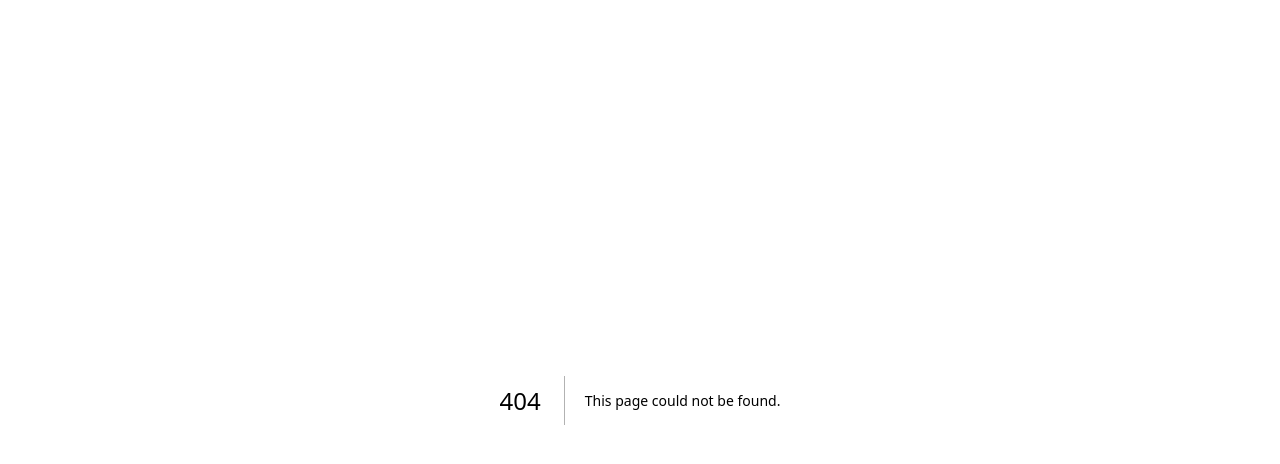
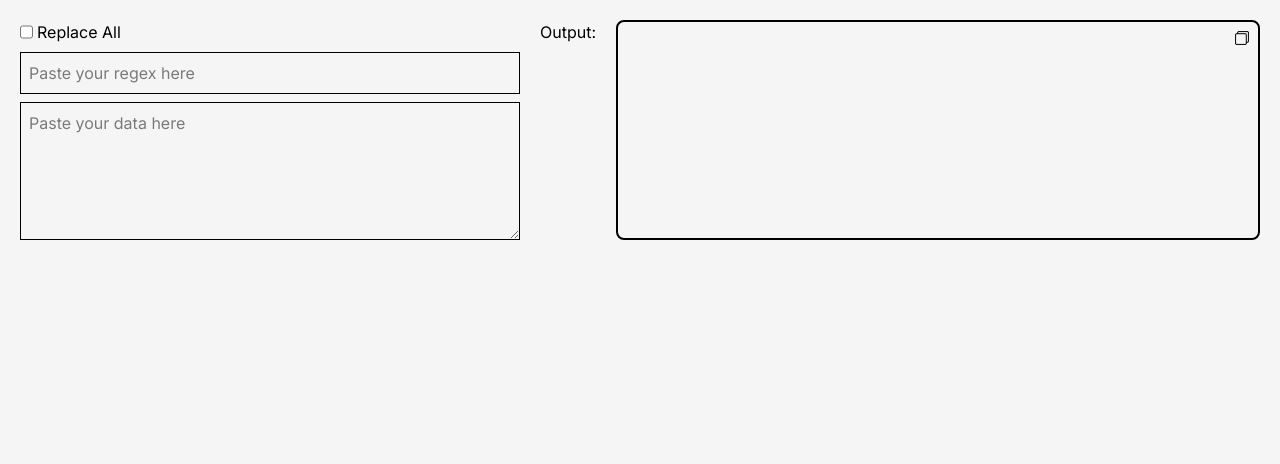
Before and after one commit to barbacenasammy/article-content-viewer, a Next.js app: page /regex in a window 1280 px wide. Before the commit this address had no page. Shown: the top 464 px of the page. Built offline with nearby package versions, Linux system fonts and the light colour scheme.

Commit message:
feat: article style enhancement and regex viewer and replacement

```diff
--- a/src/app/components/ArticleCard.tsx
+++ b/src/app/components/ArticleCard.tsx
@@ -1,16 +1,48 @@
 import Link from "next/link";
+import { useState } from "react";
 
 interface ArticleCardProps {
 	title: string;
 	slug: string;
+	isLoading?: boolean;
+	activeSlug?: string | null;
 }
 
-export default function ArticleCard({ title, slug }: ArticleCardProps) {
+export default function ArticleCard({
+	title,
+	slug,
+	isLoading,
+	activeSlug,
+}: ArticleCardProps) {
+	const [isClicked, setIsClicked] = useState(false);
+	const isActive = activeSlug === slug;
+	const isDisabled = isLoading && !isActive;
+
+	const handleClick = () => {
+		setIsClicked(true);
+	};
+
 	return (
 		<Link
 			href={`/article/${slug}`}
-			className="block p-6 bg-white rounded-lg shadow-md hover:shadow-lg transition-shadow">
-			<h3 className="text-xl font-semibold text-gray-900">{title}</h3>
+			onClick={handleClick}
+			className={`relative block p-6 bg-white rounded-lg shadow-md transition-all duration-300
+				${
+					isDisabled
+						? "opacity-50 cursor-not-allowed pointer-events-none"
+						: "hover:shadow-lg cursor-pointer"
+				}
+				${
+					isActive
+						? "before:absolute before:inset-0 before:rounded-lg before:bg-gradient-to-r before:from-blue-800 before:via-purple-500 before:to-pink-800 before:animate-gradient-x before:-z-10"
+						: ""
+				}`}>
+			<div className="relative bg-white rounded-lg h-[60px] flex items-center justify-between">
+				<h3 className="text-xl font-semibold text-gray-900">{title}</h3>
+				{isActive && (
+					<div className="h-6 w-6 rounded-full border-4 border-blue-600 border-dashed animate-spin" />
+				)}
+			</div>
 		</Link>
 	);
 }
--- a/src/app/globals.css
+++ b/src/app/globals.css
@@ -40,3 +40,61 @@ body {
 .prose a {
 	@apply text-blue-600 hover:text-blue-800 underline;
 }
+
+.prose table {
+	@apply w-full table-auto border-collapse my-8;
+}
+.prose th,
+.prose td {
+	@apply border border-gray-300 px-4 py-2 text-gray-700;
+}
+.prose th {
+	@apply bg-gray-100 text-gray-900 font-semibold;
+}
+.prose td {
+	@apply text-lg;
+}
+.prose tr:nth-child(even) {
+	@apply bg-gray-50;
+}
+.prose tr:hover {
+	@apply bg-gray-200;
+}
+.prose table {
+	@apply w-full table-auto border-collapse my-8;
+}
+.prose th,
+.prose td {
+	@apply border border-gray-300 px-4 py-2 text-gray-700;
+}
+.prose th {
+	@apply bg-gray-100 text-gray-900 font-semibold;
+}
+.prose td {
+	@apply text-lg;
+}
+.prose tr:nth-child(even) {
+	@apply bg-gray-50;
+}
+.prose tr:hover {
+	@apply bg-gray-200;
+}
+
+.prose ul {
+	@apply list-disc list-inside mb-8 bg-gray-50 p-6 rounded-lg;
+}
+.prose li {
+	@apply text-gray-700 mb-3 text-lg;
+}
+
+.prose ol {
+	@apply list-decimal list-inside mb-8  p-1 rounded-lg;
+}
+.prose li {
+	@apply text-gray-700 mb-3 text-lg;
+}
+
+.prose img {
+	@apply w-full h-full object-cover rounded-xl shadow-xl;
+	transition: transform 0.3s ease;
+}
--- /dev/null
+++ b/src/app/regex/page.tsx
@@ -0,0 +1,101 @@
+"use client";
+import { useEffect, useState, type FC } from "react";
+
+interface pageProps {}
+
+const page: FC<pageProps> = ({}) => {
+	const [input, setInput] = useState<string | number>("");
+	const [content, setContent] = useState<string | number>("");
+	const [output, setOutput] = useState("");
+	const [replaceAll, setReplaceAll] = useState<boolean>(false);
+	const [showRemark, setShowRemark] = useState(false);
+	const [remark, setRemark] = useState("");
+	//const regex101 = /<svg\b[^>]*>([\s\S]*?)<\/svg>/gi;
+	const clean_up_data = /data-block-id="[^"]*"|data-pm-slice="[^"]*"/g;
+	const handleChangeRegex = (regex: string, allOrNot?: string) => {
+		setInput(regex);
+		if (!allOrNot) {
+			setRemark("default: " + Date.now().toString());
+			setShowRemark(true);
+			setOutput(content.toString().replace(clean_up_data, ""));
+			console.log(
+				"default current value: ",
+				content.toString().replace(clean_up_data, "")
+			);
+			return;
+		}
+		if (allOrNot === "true") {
+			setRemark("Replace All: " + Date.now().toString());
+			setShowRemark(true);
+			setOutput(content.toString().replaceAll(clean_up_data, ""));
+			console.log(
+				"Replace All current value: ",
+				content.toString().replaceAll(clean_up_data, "")
+			);
+			return;
+		}
+		setRemark("Replace Globally: " + Date.now().toLocaleString());
+		setShowRemark(true);
+		setOutput(content.toString().replace(clean_up_data, ""));
+		console.log(
+			"Replace Globally current value: ",
+			content.toString().replace(clean_up_data, "")
+		);
+		return;
+	};
+
+	useEffect(() => {
+		if (showRemark) {
+			setTimeout(() => {
+				setShowRemark(false);
+			}, 5000);
+		}
+	}, [showRemark]);
+
+	return (
+		<div className="w-full flex flex-row p-5 gap-5">
+			<div className="flex flex-col gap-2 min-w-[500px]">
+				<div className="flex flex-row gap-1">
+					<input
+						type="checkbox"
+						value={replaceAll.toString()}
+						onChange={() => {
+							const value = (!replaceAll).toString();
+							console.log(value);
+							setReplaceAll(!replaceAll);
+							handleChangeRegex(input.toString(), value);
+						}}
+					/>
+					Replace All
+				</div>
+				<input
+					onChange={(e) => handleChangeRegex(e.target.value)}
+					placeholder="Paste your regex here"
+					className="focus:outline-none py-2 w-full max-w-[500px] border px-2"
+				/>
+				<textarea
+					onChange={(e) => {
+						setContent(e.target.value);
+						handleChangeRegex(input.toString());
+					}}
+					placeholder="Paste your data here"
+					rows={5}
+					className="focus:outline-none py-2 w-full max-w-[500px] border px-2"
+				/>
+				{showRemark && <p>Remarks: {remark}</p>}
+			</div>
+			Output:
+			<div className=" border-2 p-5 rounded-lg w-full relative">
+				{output}
+				<img
+					onClick={() => navigator.clipboard.writeText(output)}
+					src="/copy.png"
+					width={16}
+					height={16}
+					className="absolute top-2 right-2 text-gray-800 hover:scale-110 duration-200 hover:text-green-400"
+				/>
+			</div>
+		</div>
+	);
+};
+export default page;
--- a/src/components/Article.tsx
+++ b/src/components/Article.tsx
@@ -91,6 +91,46 @@ export default function Article({ content }: ArticleProps) {
 					.prose blockquote {
 						@apply border-l-4 border-blue-500 pl-4 italic text-gray-700 my-8;
 					}
+
+					/* Table styling */
+					.prose table {
+						@apply w-full table-auto border-collapse my-8;
+					}
+					.prose th,
+					.prose td {
+						@apply border border-gray-300 px-4 py-2 text-gray-700;
+					}
+					.prose th {
+						@apply bg-gray-100 text-gray-900 font-semibold;
+					}
+					.prose td {
+						@apply text-lg;
+					}
+					.prose tr:nth-child(even) {
+						@apply bg-gray-50;
+					}
+					.prose tr:hover {
+						@apply bg-gray-200;
+					}
+											.prose table {
+						@apply w-full table-auto border-collapse my-8;
+					}
+					.prose th,
+					.prose td {
+						@apply border border-gray-300 px-4 py-2 text-gray-700;
+					}
+					.prose th {
+						@apply bg-gray-100 text-gray-900 font-semibold;
+					}
+					.prose td {
+						@apply text-lg;
+					}
+					.prose tr:nth-child(even) {
+						@apply bg-gray-50;
+					}
+					.prose tr:hover {
+						@apply bg-gray-200;
+					}
 				`}</style>
 			</div>
 		</div>
--- a/tailwind.config.js
+++ b/tailwind.config.js
@@ -21,6 +21,21 @@ module.exports = {
 					},
 				},
 			},
+			animation: {
+				"gradient-x": "gradient-x 3s ease infinite",
+			},
+			keyframes: {
+				"gradient-x": {
+					"0%, 100%": {
+						"background-size": "200% 200%",
+						"background-position": "left center",
+					},
+					"50%": {
+						"background-size": "200% 200%",
+						"background-position": "right center",
+					},
+				},
+			},
 		},
 	},
 	plugins: [require("@tailwindcss/typography")],
```
Also changed, not shown: public/copy.png (added).
